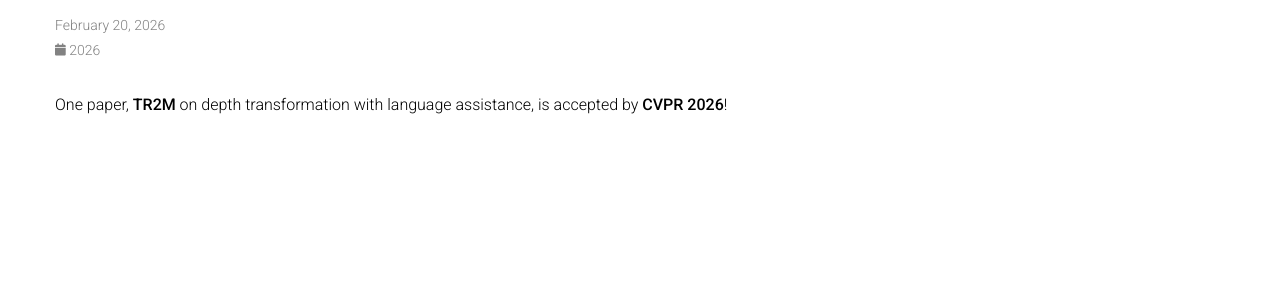
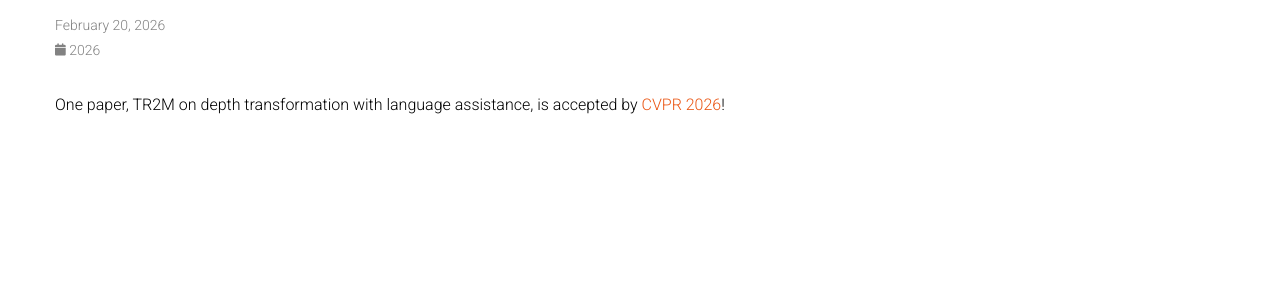
Before and after one commit to BeileiCui/beileicui.github.io, a Jekyll site: the page built from _news/announcement_12.md, in a window 1280 px wide. Shown: the part 146-433 px from the top of the page. Built offline with Jekyll 4.4.1, drawn with Linux system fonts in a browser that asks for light colours; comment, search, counter and statistics services are not loaded; a style sheet for code colours, icons or effects is not loaded.

```diff
--- a/_news/announcement_12.md
+++ b/_news/announcement_12.md
@@ -5,4 +5,4 @@ inline: true
 related_posts: false
 ---
 
-One paper, __TR2M__ on depth transformation with language assistance, is accepted by [__CVPR 2026__](https://cvpr.thecvf.com/Conferences/2026)!
+One paper, TR2M on depth transformation with language assistance, is accepted by [CVPR 2026](https://cvpr.thecvf.com/Conferences/2026)!
```
